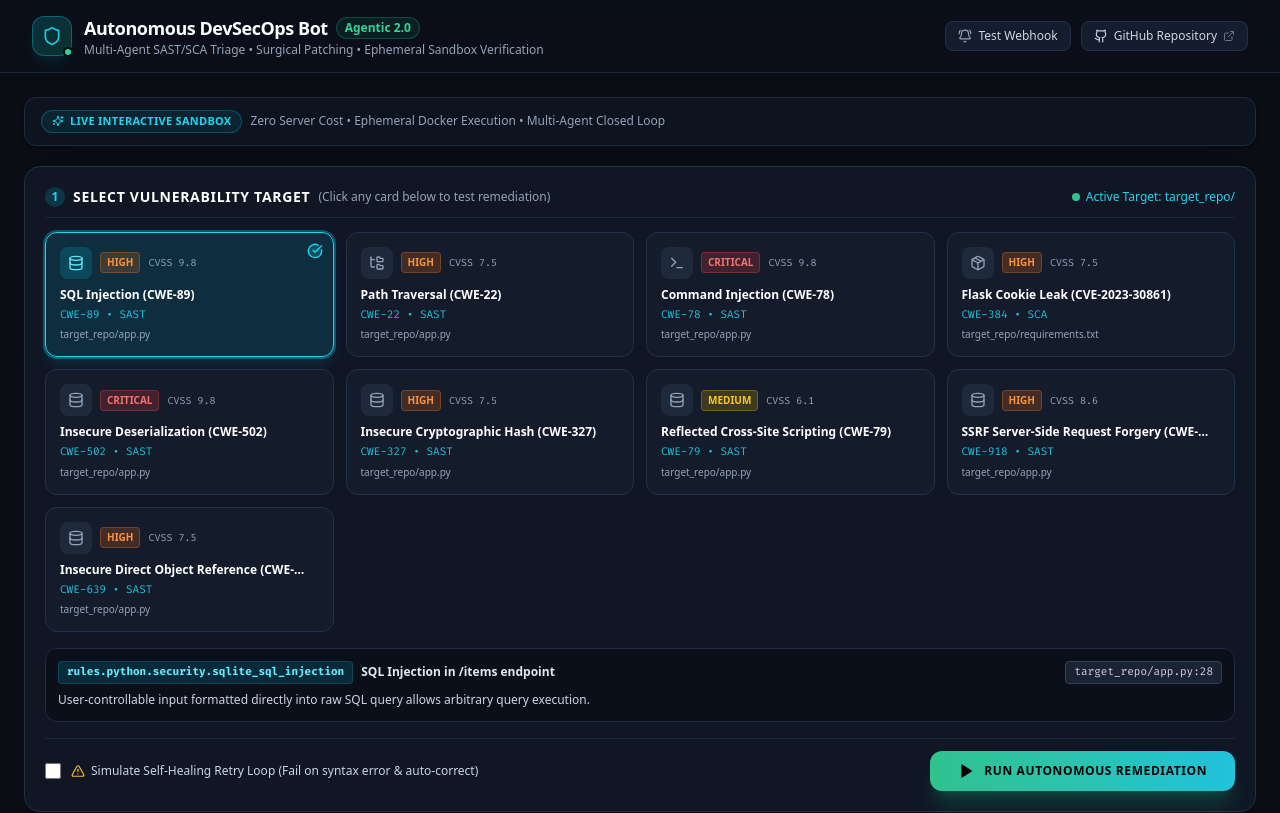
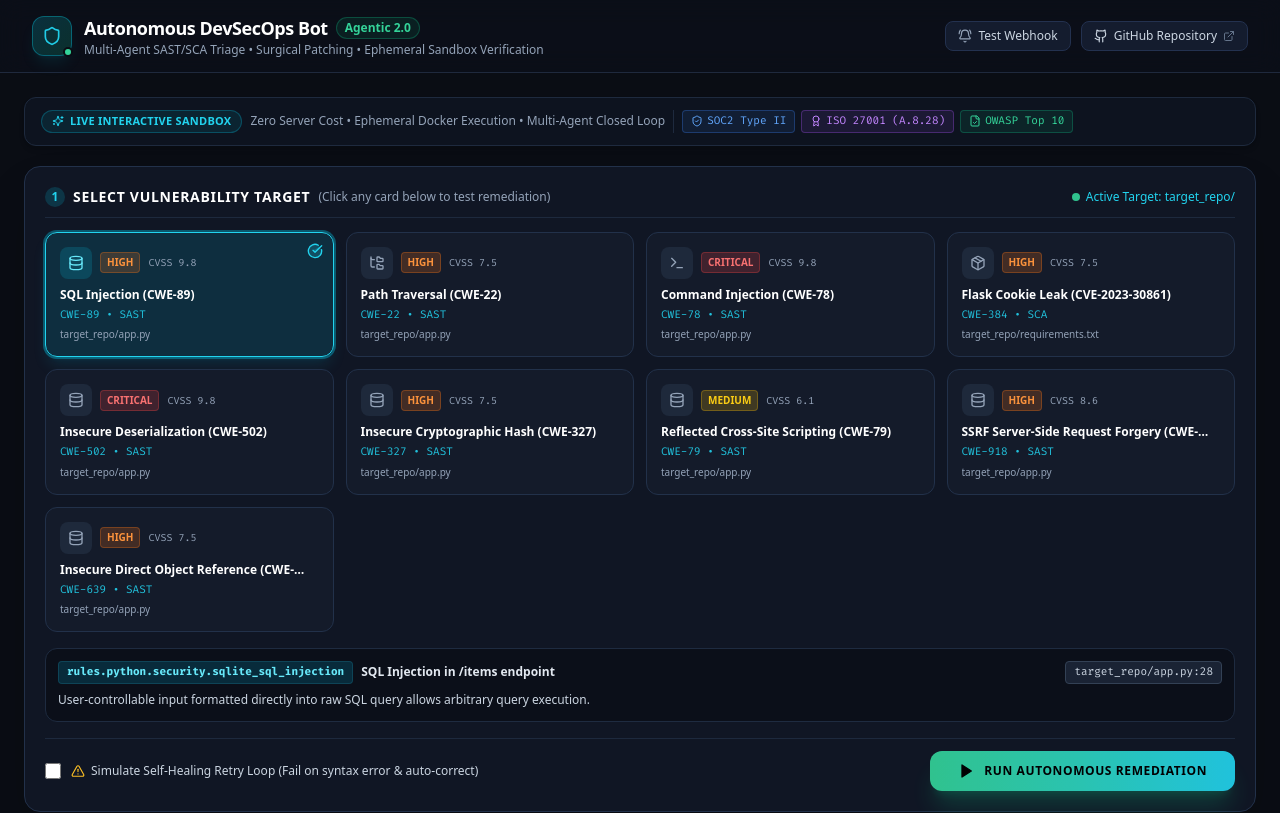
Before and after one commit to ravishkarathnayaka/Autonomous-Agentic-Patching-DevSecOps-Remediation-Bot, a React (Vite) app in the folder web/: page / in a window 1280 px wide. Shown: the top 813 px of the page. Built offline with nearby package versions, Linux system fonts and the light colour scheme.

Commit message:
feat(web): add ComplianceBadge component for OWASP, SOC2, PCI-DSS, and ISO 27001 tags

```diff
--- a/web/src/App.tsx
+++ b/web/src/App.tsx
@@ -6,6 +6,7 @@ import { VulnerabilitySelector } from './components/VulnerabilitySelector';
 import { DiffViewer } from './components/DiffViewer';
 import { SandboxTerminal } from './components/SandboxTerminal';
 import { PullRequestModal } from './components/PullRequestModal';
+import { ComplianceBadge } from './components/ComplianceBadge';
 import { PRESET_SCENARIOS, PresetScenario } from './data/scenarios';
 import { RemediationResult } from './types';
 import { runRemediationPipeline } from './engine/agentRunner';
@@ -56,6 +57,9 @@ export function App() {
             <span className="text-xs text-slate-400">
               Zero Server Cost • Ephemeral Docker Execution • Multi-Agent Closed Loop
             </span>
+            <div className="hidden md:block pl-2 border-l border-[#1e2a3e]">
+              <ComplianceBadge cwe={selectedScenario.finding.cwe} />
+            </div>
           </div>
 
           {result?.prBody && (
--- /dev/null
+++ b/web/src/components/ComplianceBadge.tsx
@@ -0,0 +1,33 @@
+import React from 'react';
+import { ShieldCheck, Award, FileCheck } from 'lucide-react';
+
+interface ComplianceBadgeProps {
+  cwe: string[];
+}
+
+export const ComplianceBadge: React.FC<ComplianceBadgeProps> = ({ cwe }) => {
+  const cweStr = cwe.join(' ').toUpperCase();
+  const isCryptoOrSecret = cweStr.includes('CWE-327') || cweStr.includes('CWE-798');
+
+  return (
+    <div className="flex flex-wrap items-center gap-1.5 text-[11px] font-mono">
+      <span className="inline-flex items-center gap-1 px-2 py-0.5 rounded bg-blue-500/10 text-blue-400 border border-blue-500/30">
+        <ShieldCheck className="w-3 h-3" />
+        SOC2 Type II
+      </span>
+      <span className="inline-flex items-center gap-1 px-2 py-0.5 rounded bg-purple-500/10 text-purple-400 border border-purple-500/30">
+        <Award className="w-3 h-3" />
+        ISO 27001 (A.8.28)
+      </span>
+      <span className="inline-flex items-center gap-1 px-2 py-0.5 rounded bg-emerald-500/10 text-emerald-400 border border-emerald-500/30">
+        <FileCheck className="w-3 h-3" />
+        OWASP Top 10
+      </span>
+      {isCryptoOrSecret && (
+        <span className="inline-flex items-center gap-1 px-2 py-0.5 rounded bg-amber-500/10 text-amber-400 border border-amber-500/30 font-semibold">
+          PCI-DSS Dual Sign-off
+        </span>
+      )}
+    </div>
+  );
+};
```
